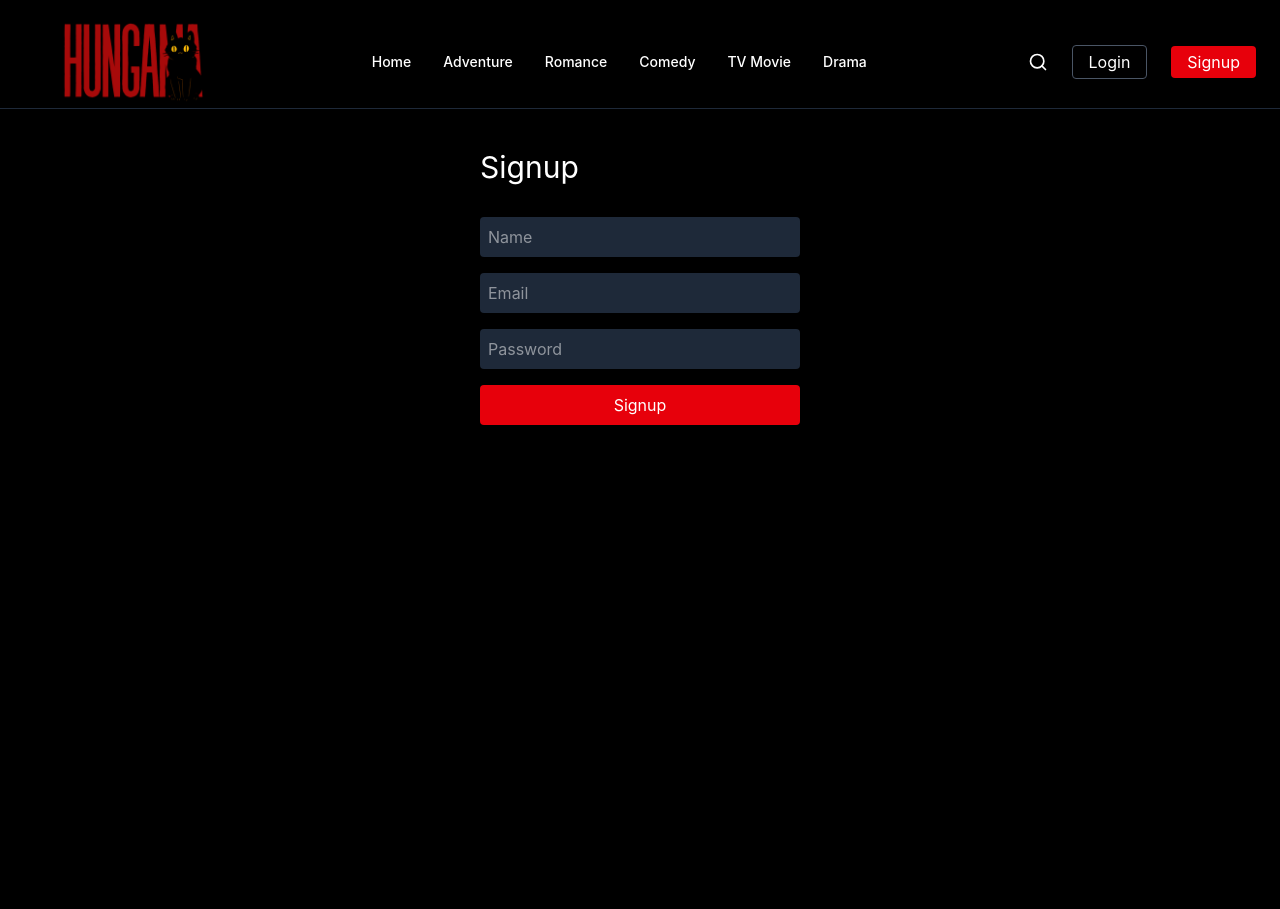
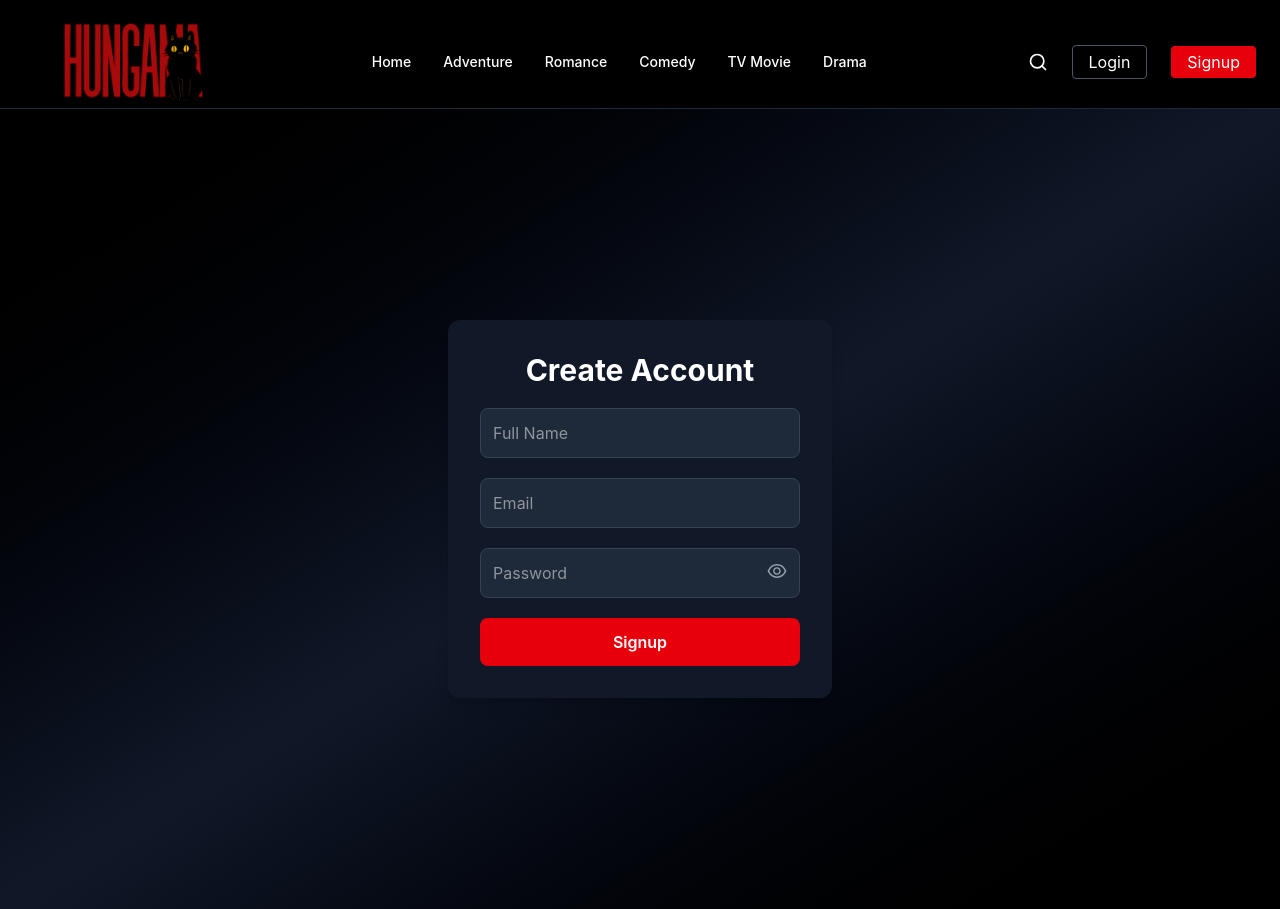
Before and after one commit to anshika-maurya/Full-Stack-Movie-Platform, a React (Vite) app: page /signup in a window 1280 px wide. Built offline with nearby package versions, Linux system fonts and the light colour scheme; no server answers.

Commit message:
Handle Auth validation and form styling

```diff
--- a/src/pages/AdminDashboard.jsx
+++ b/src/pages/AdminDashboard.jsx
@@ -59,14 +59,14 @@ function AdminDashboard() {
   };
 
   return (
-    <div className="p-10 bg-black min-h-screen text-white">
+    <div className="min-h-screen p-10 text-white bg-gradient-to-br from-black via-gray-900 to-black">
       <h1 className="text-3xl mb-6">Admin Dashboard</h1>
 
-      <form onSubmit={handleSubmit} className="flex flex-col gap-4 w-96">
+      <form onSubmit={handleSubmit} className="flex flex-col gap-4 w-96 p-8 rounded-2xl bg-white/5 backdrop-blur-lg border border-gray-800 shadow-2xl">
         <input
           type="text"
           placeholder="Movie Title"
-          className="p-2 bg-gray-800 rounded"
+          className="p-3 bg-black/40 border border-gray-700 rounded-lg outline-none focus:border-red-500 transition"
           value={title}
           onChange={(e) => setTitle(e.target.value)}
         />
@@ -74,7 +74,7 @@ function AdminDashboard() {
         <input
           type="text"
           placeholder="Poster URL"
-          className="p-2 bg-gray-800 rounded"
+          className="p-3 bg-black/40 border border-gray-700 rounded-lg outline-none focus:border-red-500 transition"
           value={poster}
           onChange={(e) => setPoster(e.target.value)}
         />
@@ -82,19 +82,19 @@ function AdminDashboard() {
         <input
           type="text"
           placeholder="Trailer YouTube Link"
-          className="p-2 bg-gray-800 rounded"
+          className="p-3 bg-black/40 border border-gray-700 rounded-lg outline-none focus:border-red-500 transition"
           value={trailer}
           onChange={(e) => setTrailer(e.target.value)}
         />
 
         <textarea
           placeholder="Description"
-          className="p-2 bg-gray-800 rounded"
+          className="p-3 bg-black/40 border border-gray-700 rounded-lg outline-none focus:border-red-500 resize-none"
           value={description}
           onChange={(e) => setDescription(e.target.value)}
         />
 
-        <button className="bg-red-600 p-2 rounded">
+        <button className="bg-red-600 hover:bg-red-500 transition p-3 rounded-lg font-semibold shadow-lg">
           {loading ? "Adding..." : "Add Movie"}
         </button>
       </form>
@@ -105,7 +105,7 @@ function AdminDashboard() {
         {movies.map((movie) => (
           <div
             key={movie._id}
-            className="bg-gray-800 p-4 rounded flex justify-between items-center"
+            className="bg-white/5 border border-gray-800 p-4 rounded-xl flex justify-between items-center backdrop-blur-md hover:border-red-500 transition"
           >
             <Link to={`/movie/${movie._id}`}>
   <span className="cursor-pointer hover:text-red-500">
@@ -115,7 +115,7 @@ function AdminDashboard() {
 
             <button
               onClick={() => handleDelete(movie._id)}
-              className="bg-red-600 px-3 py-1 rounded"
+              className="bg-red-600 hover:bg-red-500 px-3 py-1 rounded-lg transition"
             >
               Delete
             </button>
--- a/src/pages/Login.jsx
+++ b/src/pages/Login.jsx
@@ -1,12 +1,20 @@
 import { useState } from "react";
 import { loginUser } from "../services/authApi";
+import { AiOutlineEye, AiOutlineEyeInvisible } from "react-icons/ai";
 
 function Login() {
   const [email, setEmail] = useState("");
   const [password, setPassword] = useState("");
 
+  const [showPassword, setShowPassword] = useState(false);
+  const [error, setError] = useState("");
+
   const handleLogin = async (e) => {
     e.preventDefault();
+
+    if (!email || !password) {
+      return setError("All fields are required");
+    }
 
     try {
       const response = await loginUser({
@@ -22,33 +30,64 @@ function Login() {
 
       window.location.href = "/";
     } catch (error) {
-      alert("Login failed");
+      setError("Login failed. Check credentials.");
     }
   };
 
   return (
-    <div className="p-10 bg-black min-h-screen text-white flex justify-center">
-      <form onSubmit={handleLogin} className="w-80 flex flex-col gap-4">
-        <h1 className="text-3xl mb-4">Login</h1>
+    <div className="min-h-screen flex items-center justify-center bg-gradient-to-br from-black via-gray-900 to-black text-white">
+
+      <form
+        onSubmit={handleLogin}
+        className="w-full max-w-sm bg-[#111827] p-8 rounded-xl shadow-lg flex flex-col gap-5"
+      >
+
+        <h1 className="text-3xl font-bold text-center">Login</h1>
+
+        {error && (
+          <p className="text-red-400 text-sm text-center">{error}</p>
+        )}
 
         <input
           type="email"
           placeholder="Email"
-          className="p-2 bg-gray-800 rounded"
+          className="p-3 bg-gray-800 rounded-lg outline-none border border-gray-700 focus:border-red-500"
           value={email}
           onChange={(e) => setEmail(e.target.value)}
         />
 
-        <input
-          type="password"
-          placeholder="Password"
-          className="p-2 bg-gray-800 rounded"
-          value={password}
-          onChange={(e) => setPassword(e.target.value)}
-        />
+        <div className="relative">
 
-        <button className="bg-red-600 p-2 rounded">Login</button>
+          <input
+            type={showPassword ? "text" : "password"}
+            placeholder="Password"
+            className="p-3 w-full bg-gray-800 rounded-lg outline-none border border-gray-700 focus:border-red-500 pr-10"
+            value={password}
+            onChange={(e) => setPassword(e.target.value)}
+          />
+
+          <span
+            onClick={() => setShowPassword(!showPassword)}
+            className="absolute right-3 top-3 cursor-pointer text-gray-400"
+          >
+            {showPassword ? (
+              <AiOutlineEyeInvisible size={22} />
+            ) : (
+              <AiOutlineEye size={22} />
+            )}
+          </span>
+
+        </div>
+
+        <button
+          type="submit"
+          className="bg-red-600 hover:bg-red-500 transition p-3 rounded-lg font-semibold"
+        >
+          Login
+        </button>
+
       </form>
+
     </div>
   );
 }
--- a/src/pages/Signup.jsx
+++ b/src/pages/Signup.jsx
@@ -1,13 +1,28 @@
 import { useState } from "react";
 import { signupUser } from "../services/authApi";
+import { AiOutlineEye, AiOutlineEyeInvisible } from "react-icons/ai";
+import { useNavigate } from "react-router-dom";
 
 function Signup() {
   const [name, setName] = useState("");
   const [email, setEmail] = useState("");
   const [password, setPassword] = useState("");
 
+  const [showPassword, setShowPassword] = useState(false);
+  const [error, setError] = useState("");
+  const navigate = useNavigate();
+
   const handleSignup = async (e) => {
     e.preventDefault();
+
+
+    if (!name || !email || !password) {
+      return setError("All fields are required");
+    }
+
+    if (password.length < 6) {
+      return setError("Password must be at least 6 characters");
+    }
 
     try {
       await signupUser({
@@ -17,20 +32,35 @@ function Signup() {
       });
 
       alert("Signup successful");
+      navigate("/login");
+      setError("");
+
+      setName("");
+      setEmail("");
+      setPassword("");
     } catch (error) {
-      alert("Signup failed");
+      setError("Signup failed");
     }
   };
 
   return (
-    <div className="p-10 bg-black min-h-screen text-white flex justify-center">
-      <form onSubmit={handleSignup} className="w-80 flex flex-col gap-4">
-        <h1 className="text-3xl mb-4">Signup</h1>
+    <div className="min-h-screen flex items-center justify-center bg-gradient-to-br from-black via-gray-900 to-black text-white">
+
+      <form
+        onSubmit={handleSignup}
+        className="w-full max-w-sm bg-[#111827] p-8 rounded-xl shadow-lg flex flex-col gap-5"
+      >
+
+        <h1 className="text-3xl font-bold text-center">Create Account</h1>
+
+        {error && (
+          <p className="text-red-400 text-sm text-center">{error}</p>
+        )}
 
         <input
           type="text"
-          placeholder="Name"
-          className="p-2 bg-gray-800 rounded"
+          placeholder="Full Name"
+          className="p-3 bg-gray-800 rounded-lg outline-none border border-gray-700 focus:border-red-500"
           value={name}
           onChange={(e) => setName(e.target.value)}
         />
@@ -38,21 +68,43 @@ function Signup() {
         <input
           type="email"
           placeholder="Email"
-          className="p-2 bg-gray-800 rounded"
+          className="p-3 bg-gray-800 rounded-lg outline-none border border-gray-700 focus:border-red-500"
           value={email}
           onChange={(e) => setEmail(e.target.value)}
         />
 
-        <input
-          type="password"
-          placeholder="Password"
-          className="p-2 bg-gray-800 rounded"
-          value={password}
-          onChange={(e) => setPassword(e.target.value)}
-        />
+        <div className="relative">
 
-        <button className="bg-red-600 p-2 rounded">Signup</button>
+          <input
+            type={showPassword ? "text" : "password"}
+            placeholder="Password"
+            className="p-3 w-full bg-gray-800 rounded-lg outline-none border border-gray-700 focus:border-red-500 pr-10"
+            value={password}
+            onChange={(e) => setPassword(e.target.value)}
+          />
+
+          <span
+            onClick={() => setShowPassword(!showPassword)}
+            className="absolute right-3 top-3 cursor-pointer text-gray-400"
+          >
+            {showPassword ? (
+              <AiOutlineEyeInvisible size={22} />
+            ) : (
+              <AiOutlineEye size={22} />
+            )}
+          </span>
+
+        </div>
+
+        <button
+          type="submit"
+          className="bg-red-600 hover:bg-red-500 transition p-3 rounded-lg font-semibold"
+        >
+          Signup
+        </button>
+
       </form>
+
     </div>
   );
 }
```
